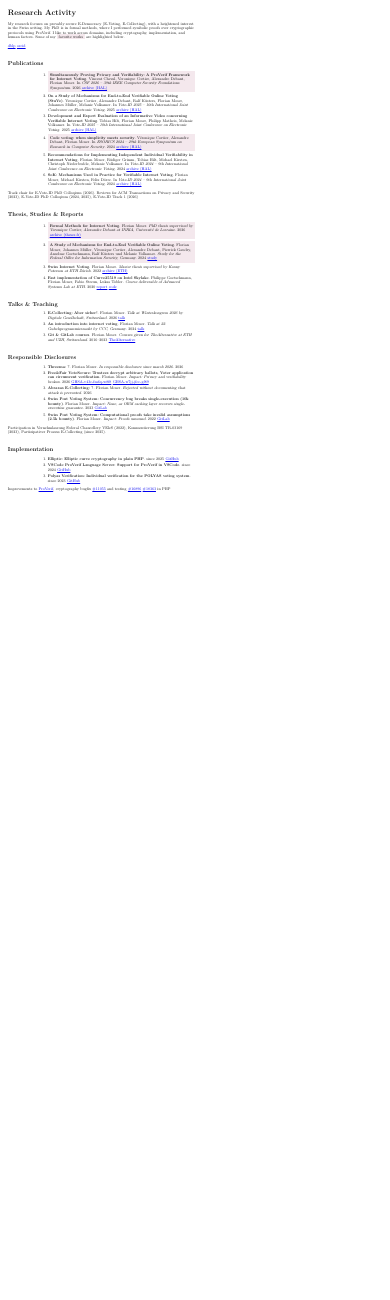
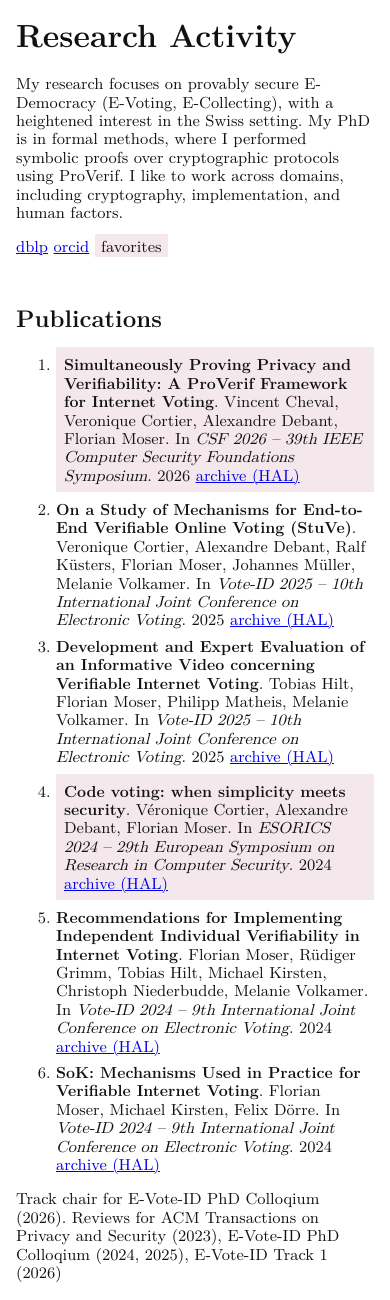
Before and after one commit to famoser/famoser.ch, a PHP site: page /research.html in a window 390 px wide. Shown: the top 1300 px of the page. Before the commit the page ends 492 px from the top, so only its background shows below. Run offline with PHP 8.4, Linux system fonts and the light colour scheme.

Commit message:
fix: Fix layout on mobile

```diff
--- a/public/css/research.css
+++ b/public/css/research.css
@@ -62,3 +62,11 @@ span.favorite {
     padding: 0 0.4em;
     background-color: #f4e8ed;
 }
+
+@media (max-width: 950px) and (max-height: 950px) {
+    html, body {
+        padding: 0.5em;
+
+        font-size: inherit;
+    }
+}
--- a/public/research.html
+++ b/public/research.html
@@ -6,7 +6,7 @@
     <meta name="viewport" content="width=device-width, initial-scale=1">
 
     <link rel="icon" type="image/png" href="favicon.png">
-    <link rel="stylesheet" href="css/research.css?v=1">
+    <link rel="stylesheet" href="css/research.css?v=2">
     <base href="/" target="_blank">
 
     <title>Florian Moser - Research Activity</title>
@@ -20,12 +20,12 @@
     My research focuses on provably secure E-Democracy (E-Voting, E-Collecting), with a heightened interest in the Swiss setting.
     My PhD is in formal methods, where I performed symbolic proofs over cryptographic protocols using ProVerif.
     I like to work across domains, including cryptography, implementation, and human factors.
-    Some of my <span class="favorite">favorite works</span> are highlighted below.
 </p>
 
 <p>
     <a href="https://dblp.org/pid/27/10686-2.html" target="_blank">dblp</a>
     <a href="https://orcid.org/0000-0003-2268-2367" target="_blank">orcid</a>
+    <span class="favorite">favorites</span>
 </p>
 
 
```
